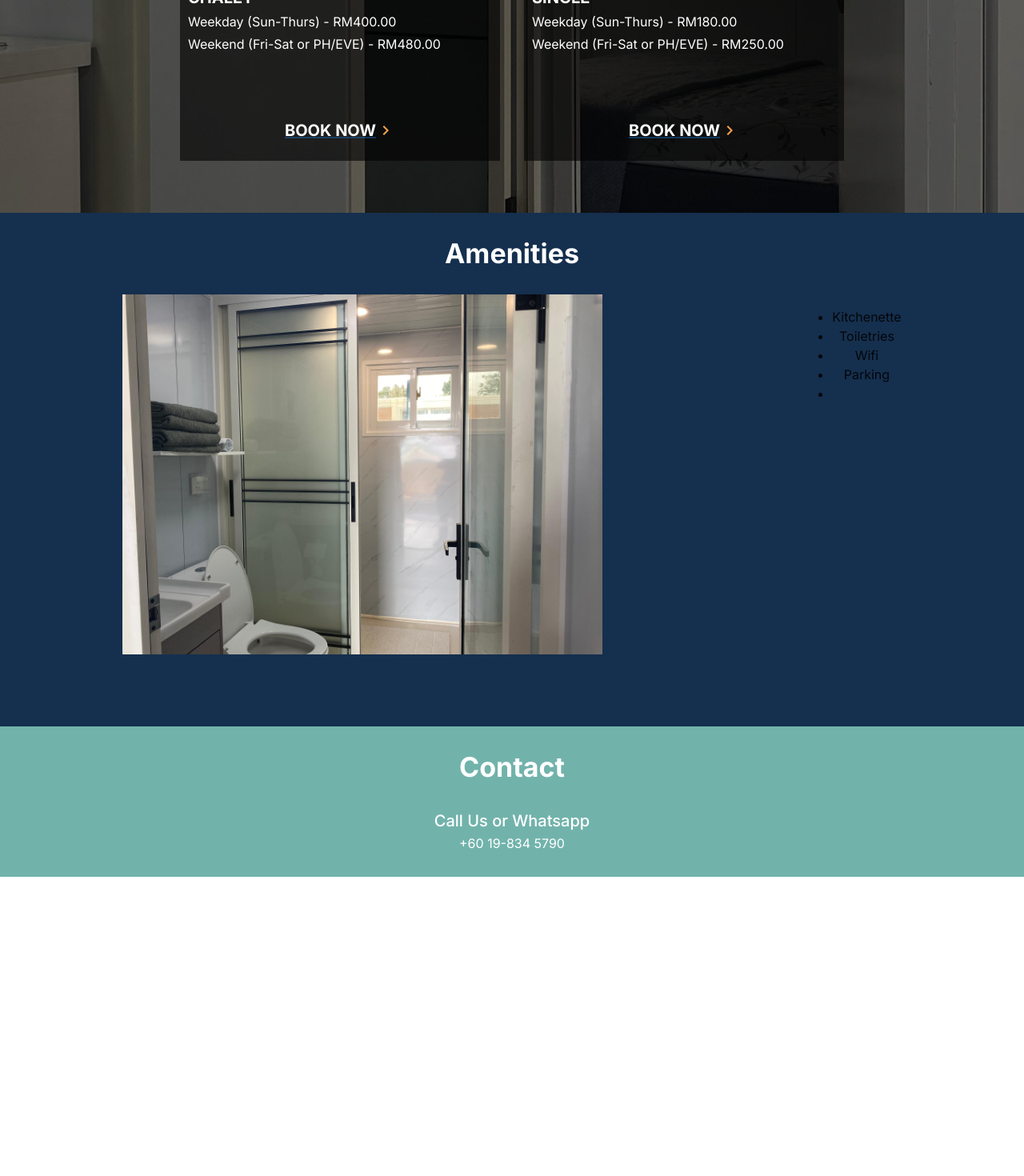
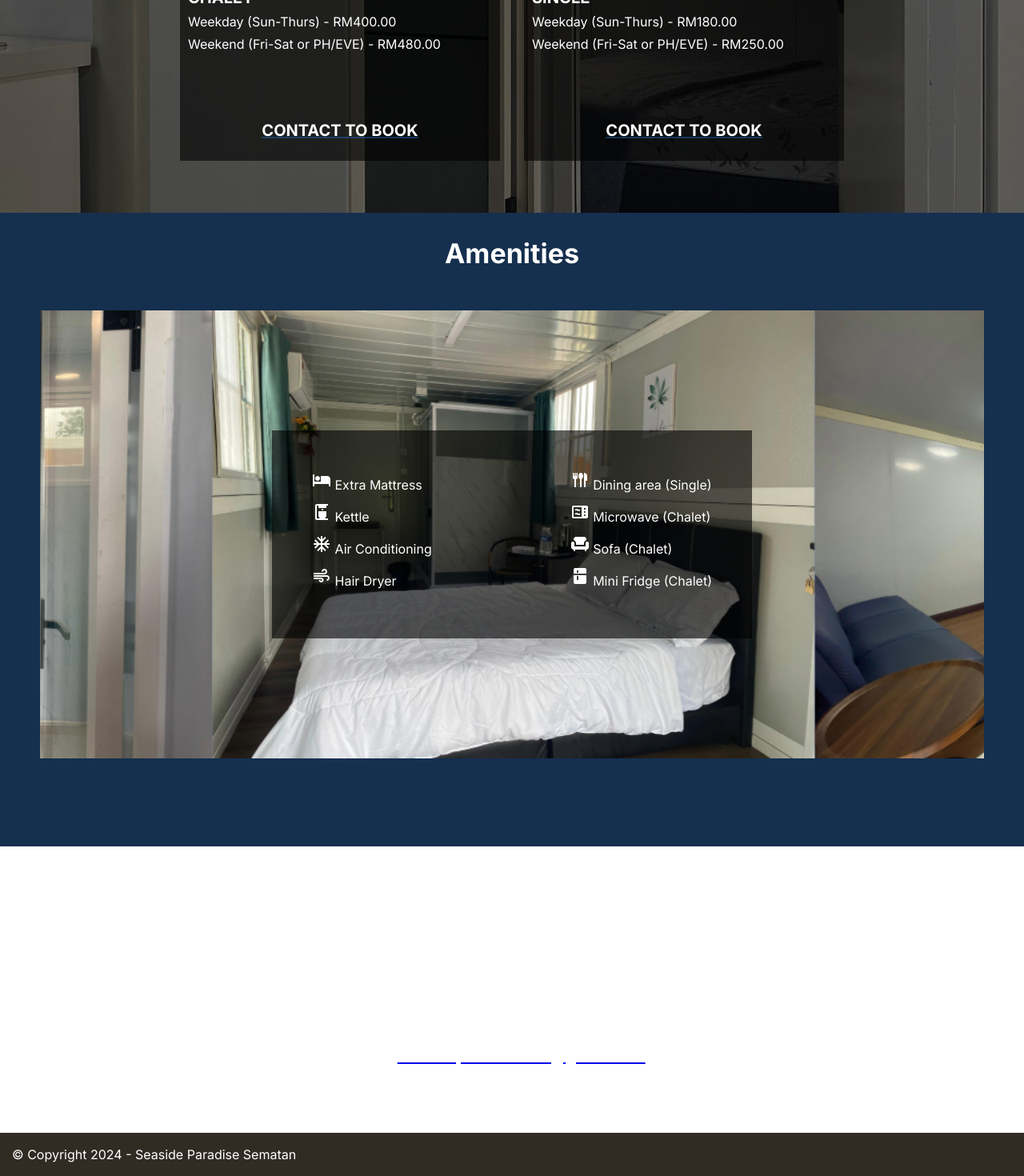
Before and after one commit to 1dylan1/seaside-paradise, a React (Vite) app: page / in a window 1280 px wide. Shown: the part 1328-2798 px from the top of the page at 80% size. Before the commit the page ends 2424 px from the top, so only its background shows below. Built offline with nearby package versions, Linux system fonts and the light colour scheme; a web font is replaced by a local one.

Commit message:
finish amenities and contact section, navbar links work, add copyright to bottom

```diff
--- a/src/components/Navbar.tsx
+++ b/src/components/Navbar.tsx
@@ -32,10 +32,10 @@ export default function Navbar() {
   const drawer = (
     <Drawer anchor="right" open={drawerOpen} onClose={handleDrawerToggle}>
       <List>
-        <ListItem><Button onClick={() => handleNavigate("/servers")} color="inherit">Servers</Button></ListItem>
-        <ListItem><Button onClick={() => handleNavigate("/leaderboards")} color="inherit">Stats</Button></ListItem>
-        <ListItem><Button href="https://midnight-studios.tebex.io" color="inherit">Donate</Button></ListItem>
-        <ListItem><Button href="https://steamcommunity.com/groups/midnightstudio" color="inherit">Steam Group</Button></ListItem>
+        <ListItem><Button href="#home" color="inherit">Home</Button></ListItem>
+        <ListItem><Button href="#rooms" color="inherit">Rooms</Button></ListItem>
+        <ListItem><Button href="#amenities" color="inherit">Amenities</Button></ListItem>
+        <ListItem><Button href="#contact" color="inherit">Contact</Button></ListItem>
       </List>
     </Drawer>
   );
@@ -58,10 +58,10 @@ export default function Navbar() {
             </>
           ) : (
             <>
-              <Button sx={{fontWeight: "bold", fontSize: "1rem", marginRight: "48px;"}} onClick={() => handleNavigate("/")} color="inherit">Home</Button>
-              <Button sx={{fontWeight: "bold", fontSize: "1rem", marginRight: "48px;"}} href="https://midnight-studios.tebex.io" color="inherit">Rooms</Button>
-              <Button sx={{fontWeight: "bold", fontSize: "1rem", marginRight: "48px;"}} href="https://steamcommunity.com/groups/midnightstudio" color="inherit">Amenities</Button>
-              <Button sx={{fontWeight: "bold", fontSize: "1rem"}} href="https://steamcommunity.com/groups/midnightstudio" color="inherit">Contact</Button>
+              <Button sx={{fontWeight: "bold", fontSize: "1rem", marginRight: "48px;"}} href="#home" color="inherit">Home</Button>
+              <Button sx={{fontWeight: "bold", fontSize: "1rem", marginRight: "48px;"}} href="#rooms" color="inherit">Rooms</Button>
+              <Button sx={{fontWeight: "bold", fontSize: "1rem", marginRight: "48px;"}} href="#amenities" color="inherit">Amenities</Button>
+              <Button sx={{fontWeight: "bold", fontSize: "1rem"}} href="#contact" color="inherit">Contact</Button>
             </>
           )}
         </Toolbar>
--- a/src/pages/Landing.tsx
+++ b/src/pages/Landing.tsx
@@ -5,11 +5,21 @@ import roomPreviewB1 from "../assets/singleroom.jpg";
 import roomPreviewB2 from "../assets/single.jpg";
 import roomPreviewA1 from "../assets/chaletroom.jpg";
 import roombg from "../assets/rooms_bg.jpg";
-import amenity from "../assets/amenity.jpg";
+import amenity from "../assets/amenity.png";
 import Grid from "@mui/material/Unstable_Grid2/Grid2";
 import { AccessTime, Home, People, Phone, ChevronRight } from "@mui/icons-material";
-import { Button, Link, Typography } from "@mui/material";
-import { ReactNode, useState } from "react";
+import { Button, Link, Typography, useMediaQuery } from "@mui/material";
+import { ReactNode, useState, useEffect } from "react";
+
+import WifiIcon from '@mui/icons-material/Wifi';
+import HotelIcon from '@mui/icons-material/Hotel';
+import CoffeeMakerIcon from '@mui/icons-material/CoffeeMaker';
+import AirIcon from '@mui/icons-material/Air';
+import AcUnitIcon from '@mui/icons-material/AcUnit';
+import FlatwareIcon from '@mui/icons-material/Flatware';
+import MicrowaveIcon from '@mui/icons-material/Microwave';
+import ChairIcon from '@mui/icons-material/Chair';
+import KitchenIcon from '@mui/icons-material/Kitchen';
 
 type infoCardType = {
     color: string,
@@ -136,8 +146,7 @@ function RoomCard({section}: {section: roomCardType}) {
                 ))}
                 <div style={{ display: "flex", flexDirection: "column", alignItems: "center", justifyContent: "center", height: "90%", margin: "0 auto" }}>
                     <Link sx={{ display: "flex", flexDirection: "row" }}>
-                    <Typography sx={{ textDecoration: "none", "&:hover": { cursor: "pointer", textDecoration: `underline solid ${colors.pOrange}` } }} variant="h6" color="white" fontWeight="bold">BOOK NOW</Typography>
-                    <ChevronRight sx={{ color: colors.pOrange, marginTop: "4px" }} />
+                    <Button href="#contact"><Typography sx={{ textDecoration: "none", "&:hover": { cursor: "pointer", textDecoration: `underline solid ${colors.pOrange}` } }} variant="h6" color="white" fontWeight="bold">Contact to Book</Typography></Button>
                     </Link>
                 </div>
             </div>
@@ -147,9 +156,16 @@ function RoomCard({section}: {section: roomCardType}) {
 
 export default function Landing() {
 
+    const [mobileView, setMobileView] = useState(false);
+    const isMobile = useMediaQuery('(max-width:900px)');
+
+    useEffect(() => {
+        setMobileView(isMobile);
+    }, [isMobile]);
+
     return (
         <>
-            <div style={{ position: "relative", width: "100%", height: "100vh", overflow: "hidden", backgroundColor: 'rgba(0, 0, 0, 0.1)'}}>
+            <div id="home" style={{ position: "relative", width: "100%", height: "100vh", overflow: "hidden", backgroundColor: 'rgba(0, 0, 0, 0.1)'}}>
             <video autoPlay muted loop style={{position: "fixed", zIndex: "-1", width: "100%", height: "100%", objectFit: "cover"}}>
                 <source src={sea} type="video/mp4"/>
             </video>
@@ -157,7 +173,7 @@ export default function Landing() {
                 <div style={{ position: "absolute", top: "50%", left: "6%", transform: "translateY(-50%)", textAlign: "left", color: "white", width:"40%", minWidth: "370px" }}>
                     <Typography variant="h2" fontWeight="bold">Your Private Getaway By The Sea</Typography>
                     <Typography variant="h6">We are thrilled to extend a warm and heartfelt welcome to you as you step into the enchanting world of Seaside Paradise at Sematan!</Typography>
-                    <Button variant="contained" sx={{marginTop: "15px", backgroundColor: colors.pOrange, color: "white", "&:hover": {backgroundColor: "#e46a00"} }}>Book now</Button>
+                    <Button href="#contact" variant="contained" sx={{marginTop: "15px", backgroundColor: colors.pOrange, color: "white", "&:hover": {backgroundColor: "#e46a00"} }}>Book now</Button>
                 </div>
             </div>
             <Grid container>
@@ -167,7 +183,7 @@ export default function Landing() {
                     </Grid>
                 ))}
             </Grid>
-            <div style={{ textAlign: "center", backgroundImage: `url(${roombg})`, backgroundPosition: "center"}}>
+            <div id="rooms" style={{ textAlign: "center", backgroundImage: `url(${roombg})`, backgroundPosition: "center"}}>
                 <div style={{backgroundColor: 'rgba(0, 0, 0, 0.6)', padding: "30px" }}>
                     <Typography variant="h4" color="white" fontWeight="bold" sx={{marginBottom: "30px"}}>Our Rooms</Typography>
                     <div style={{display: "flex", margin: "0 auto", justifyContent: "center"}}>
@@ -179,23 +195,67 @@ export default function Landing() {
                     </div>
                 </div>
             </div>
-            <div style={{backgroundColor: colors.pDarkBlue, padding: "30px 0px 60px 0px", textAlign: "center",}}>
+            <div id="amenities" style={{backgroundColor: colors.pDarkBlue, padding: "30px 0px 60px 0px", textAlign: "center",}}>
                 <Typography variant="h4" color="white" fontWeight="bold">Amenities</Typography>
-                <div style={{display: "flex", justifyContent: "space-around", padding: "30px"}}>
-                    <img style={{height: "450px"}} alt="amenityImage" src={amenity}/>
-                    <ul>
-                        <li>Kitchenette</li>
-                        <li>Toiletries</li>
-                        <li>Wifi</li>
-                        <li>Parking</li>
-                        <li></li>
-                    </ul>
+                <div style={{backgroundImage: `url(${amenity})`, backgroundPosition: "center", backgroundSize: "cover", margin: "50px"}}>
+                    {mobileView ? (
+                        <>
+                        <div style={{padding: "30px", display: "flex", justifyContent: "center"}}>
+                            <div style={{backgroundColor: 'rgba(0, 0, 0, 0.6)', width: "fit-content", padding: "50px", textAlign: "left"}}>
+                                <Typography color="white" sx={{paddingBottom: "10px"}}> <HotelIcon/> Extra Mattress</Typography>
+                                <Typography color="white" sx={{paddingBottom: "10px"}}> <CoffeeMakerIcon/> Kettle</Typography>
+                                <Typography color="white" sx={{paddingBottom: "10px"}}> <AcUnitIcon/> Air Conditioning</Typography>
+                                <Typography color="white" sx={{paddingBottom: "10px"}}> <AirIcon/> Hair Dryer</Typography>
+                                <Typography color="white" sx={{paddingBottom: "10px"}}> <FlatwareIcon/> Dining area (Single)</Typography>
+                                <Typography color="white" sx={{paddingBottom: "10px"}}> <MicrowaveIcon/> Microwave (Chalet)</Typography>
+                                <Typography color="white" sx={{paddingBottom: "10px"}}> <ChairIcon/> Sofa (Chalet)</Typography>
+                                <Typography color="white" sx={{paddingBottom: "10px"}}> <KitchenIcon/> Mini Fridge (Chalet)</Typography>
+                            </div>
+                         </div>
+                        </>
+                    ) : (
+                        <>
+                        <div style={{padding: "150px", display: "flex", justifyContent: "center"}}>
+                            <div style={{backgroundColor: 'rgba(0, 0, 0, 0.6)', width: "600px", display: "flex", justifyContent: "space-between", padding: "50px", textAlign: "left"}}>
+                                <div>
+                                    <Typography color="white" sx={{paddingBottom: "10px"}}> <HotelIcon/> Extra Mattress</Typography>
+                                    <Typography color="white" sx={{paddingBottom: "10px"}}> <CoffeeMakerIcon/> Kettle</Typography>
+                                    <Typography color="white" sx={{paddingBottom: "10px"}}> <AcUnitIcon/> Air Conditioning</Typography>
+                                    <Typography color="white" sx={{paddingBottom: "10px"}}> <AirIcon/> Hair Dryer</Typography>
+                                </div>
+                                <div>
+                                    <Typography color="white" sx={{paddingBottom: "10px"}}> <FlatwareIcon/> Dining area (Single)</Typography>
+                                    <Typography color="white" sx={{paddingBottom: "10px"}}> <MicrowaveIcon/> Microwave (Chalet)</Typography>
+                                    <Typography color="white" sx={{paddingBottom: "10px"}}> <ChairIcon/> Sofa (Chalet)</Typography>
+                                    <Typography color="white" sx={{paddingBottom: "10px"}}> <KitchenIcon/> Mini Fridge (Chalet)</Typography>
+                                </div>
+                            </div>
+                        </div>
+                        </>
+                    )}
+
                 </div>
             </div>
-            <div style={{backgroundColor: colors.pLightBlue, padding: "30px", textAlign: "center",}}>
-                <Typography variant="h4" color="white" fontWeight="bold">Contact</Typography>
-                <Typography variant="h6" color="white" style={{paddingTop: "30px"}}>Call Us or Whatsapp</Typography>
-                <Typography color="white">+60 19-834 5790</Typography>
+            <div style={{padding: "80px", textAlign: "center",}}>
+                <Typography variant="h4" color="white" fontWeight="bold">Contact Us</Typography>
+                <Typography variant="h6" color="white" style={{paddingTop: "30px"}}>Ready to book your getaway?</Typography>
+                <div id="contact" style={{display: "flex", justifyContent: "space-around"}}>
+                    <div>
+                        <Typography variant="h5" color="white" style={{paddingTop: "30px"}}>Call Us or Whatsapp</Typography>
+                        <Typography variant="h6" color="white">+60 19-834 5790</Typography>
+                    </div>
+                    <div>
+                        <Typography variant="h5" color="white" style={{paddingTop: "30px"}}>Email</Typography>
+                        <a href="mailto:seasideparadisekch@gmail.com"><Typography variant="h6" color="white">seasideparadisekch@gmail.com</Typography></a>
+                    </div>
+                    <div>
+                        <Typography variant="h5" color="white" style={{paddingTop: "30px"}}>Check In: 2:00 pm</Typography>
+                        <Typography variant="h6" color="white">Check Out: 11:30 am</Typography>
+                    </div>
+                </div>
+            </div>
+            <div style={{backgroundColor: "rgb(49, 43, 36)", padding: "15px"}}>
+                <Typography color="white">© Copyright 2024 - Seaside Paradise Sematan</Typography>
             </div>
         </>
     )
```
Also changed, not shown: src/assets/amenity.jpg (deleted), src/assets/amenity.png (added).
